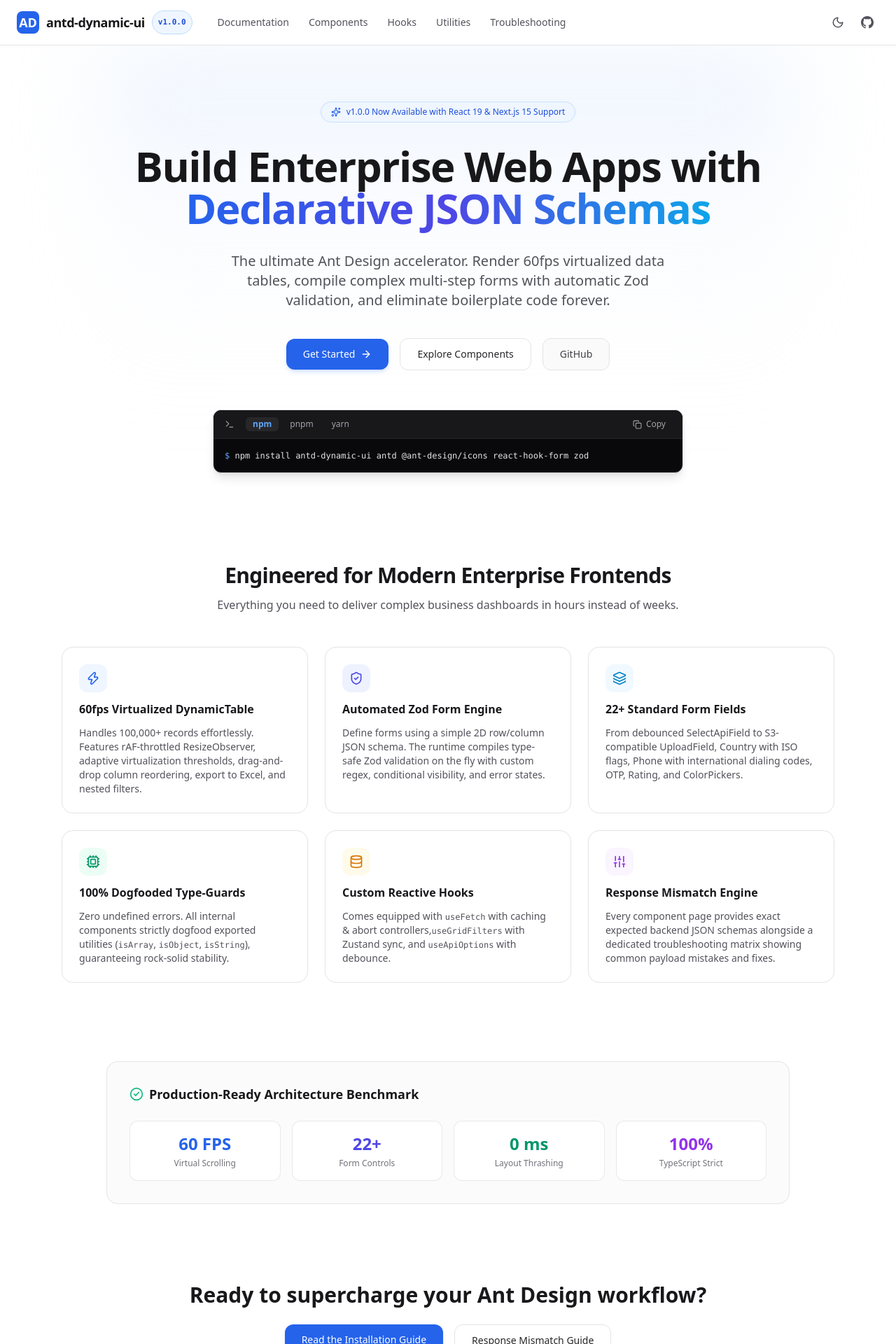
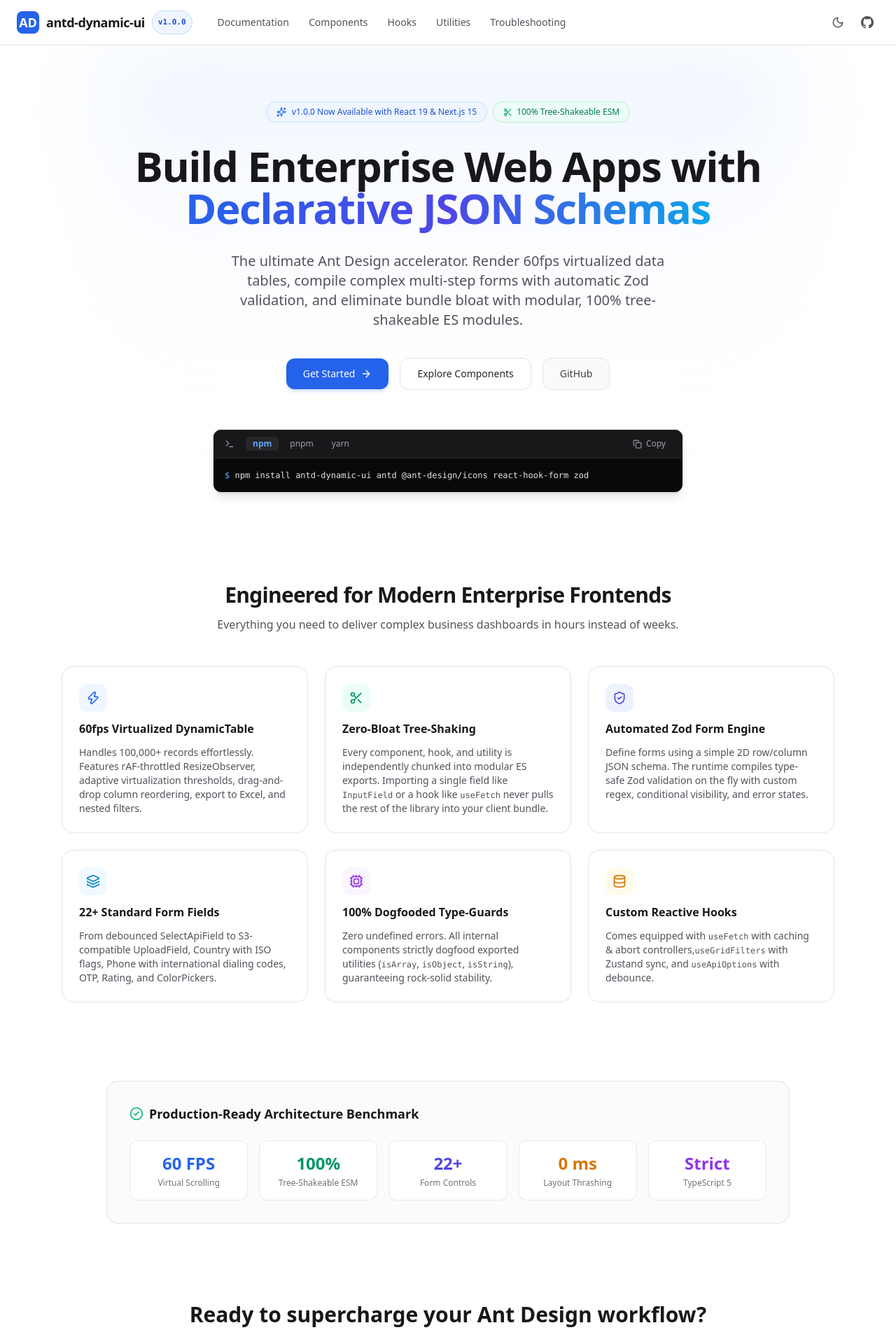
Before and after one commit to kamlesh-Sahani/antd-dynamic-ui-doc, a Next.js app: page / in a window 1280 px wide. Shown: the top 1920 px of the page at 70% size. Built offline with nearby package versions, Linux system fonts and the light colour scheme; what @ant-design/nextjs-registry, antd-dynamic-ui would draw is missing.

Commit message:
feat: add tree-shaking spotlight and metrics to hero section

```diff
--- a/src/app/page.tsx
+++ b/src/app/page.tsx
@@ -15,6 +15,8 @@ import {
   Database,
   Sliders,
   CheckCircle2,
+  Scissors,
+  PackageCheck,
 } from "lucide-react";
 
 export default function HomePage() {
@@ -40,9 +42,15 @@ export default function HomePage() {
 
       {/* Hero Section */}
       <section className="pt-20 pb-16 px-4 sm:px-6 max-w-6xl mx-auto text-center space-y-8">
-        <div className="inline-flex items-center gap-2 px-3.5 py-1.5 rounded-full text-xs font-medium bg-blue-50 dark:bg-blue-950/60 text-blue-700 dark:text-blue-300 border border-blue-200/80 dark:border-blue-900 shadow-xs">
-          <Sparkles size={14} className="text-blue-600 dark:text-blue-400" />
-          <span>v1.0.0 Now Available with React 19 & Next.js 15 Support</span>
+        <div className="flex flex-wrap items-center justify-center gap-2">
+          <div className="inline-flex items-center gap-2 px-3.5 py-1.5 rounded-full text-xs font-medium bg-blue-50 dark:bg-blue-950/60 text-blue-700 dark:text-blue-300 border border-blue-200/80 dark:border-blue-900 shadow-xs">
+            <Sparkles size={14} className="text-blue-600 dark:text-blue-400" />
+            <span>v1.0.0 Now Available with React 19 & Next.js 15</span>
+          </div>
+          <div className="inline-flex items-center gap-1.5 px-3.5 py-1.5 rounded-full text-xs font-medium bg-emerald-50 dark:bg-emerald-950/60 text-emerald-700 dark:text-emerald-300 border border-emerald-200/80 dark:border-emerald-900 shadow-xs">
+            <Scissors size={13} className="text-emerald-600 dark:text-emerald-400" />
+            <span>100% Tree-Shakeable ESM</span>
+          </div>
         </div>
 
         <h1 className="text-4xl sm:text-6xl font-extrabold tracking-tight text-zinc-900 dark:text-zinc-50 max-w-4xl mx-auto leading-[1.15]">
@@ -54,8 +62,8 @@ export default function HomePage() {
 
         <p className="text-lg sm:text-xl text-zinc-600 dark:text-zinc-300 max-w-2xl mx-auto leading-relaxed">
           The ultimate Ant Design accelerator. Render 60fps virtualized data tables,
-          compile complex multi-step forms with automatic Zod validation, and eliminate
-          boilerplate code forever.
+          compile complex multi-step forms with automatic Zod validation, and eliminate bundle bloat
+          with modular, 100% tree-shakeable ES modules.
         </p>
 
         {/* CTA Buttons */}
@@ -158,6 +166,20 @@ export default function HomePage() {
 
           {/* Feature 2 */}
           <div className="rounded-2xl border border-zinc-200 dark:border-zinc-800 bg-white dark:bg-zinc-900/60 p-6 space-y-3 shadow-xs hover:border-blue-500/50 transition-all">
+            <div className="w-10 h-10 rounded-xl bg-emerald-50 dark:bg-emerald-950/60 flex items-center justify-center text-emerald-600 dark:text-emerald-400">
+              <Scissors size={20} />
+            </div>
+            <h3 className="text-base font-semibold text-zinc-900 dark:text-zinc-100">
+              Zero-Bloat Tree-Shaking
+            </h3>
+            <p className="text-xs sm:text-sm text-zinc-600 dark:text-zinc-400 leading-relaxed">
+              Every component, hook, and utility is independently chunked into modular ES exports.
+              Importing a single field like <code className="text-xs">InputField</code> or a hook like <code className="text-xs">useFetch</code> never pulls the rest of the library into your client bundle.
+            </p>
+          </div>
+
+          {/* Feature 3 */}
+          <div className="rounded-2xl border border-zinc-200 dark:border-zinc-800 bg-white dark:bg-zinc-900/60 p-6 space-y-3 shadow-xs hover:border-blue-500/50 transition-all">
             <div className="w-10 h-10 rounded-xl bg-indigo-50 dark:bg-indigo-950/60 flex items-center justify-center text-indigo-600 dark:text-indigo-400">
               <ShieldCheck size={20} />
             </div>
@@ -170,7 +192,7 @@ export default function HomePage() {
             </p>
           </div>
 
-          {/* Feature 3 */}
+          {/* Feature 4 */}
           <div className="rounded-2xl border border-zinc-200 dark:border-zinc-800 bg-white dark:bg-zinc-900/60 p-6 space-y-3 shadow-xs hover:border-blue-500/50 transition-all">
             <div className="w-10 h-10 rounded-xl bg-sky-50 dark:bg-sky-950/60 flex items-center justify-center text-sky-600 dark:text-sky-400">
               <Layers size={20} />
@@ -184,9 +206,9 @@ export default function HomePage() {
             </p>
           </div>
 
-          {/* Feature 4 */}
+          {/* Feature 5 */}
           <div className="rounded-2xl border border-zinc-200 dark:border-zinc-800 bg-white dark:bg-zinc-900/60 p-6 space-y-3 shadow-xs hover:border-blue-500/50 transition-all">
-            <div className="w-10 h-10 rounded-xl bg-emerald-50 dark:bg-emerald-950/60 flex items-center justify-center text-emerald-600 dark:text-emerald-400">
+            <div className="w-10 h-10 rounded-xl bg-purple-50 dark:bg-purple-950/60 flex items-center justify-center text-purple-600 dark:text-purple-400">
               <Cpu size={20} />
             </div>
             <h3 className="text-base font-semibold text-zinc-900 dark:text-zinc-100">
@@ -198,7 +220,7 @@ export default function HomePage() {
             </p>
           </div>
 
-          {/* Feature 5 */}
+          {/* Feature 6 */}
           <div className="rounded-2xl border border-zinc-200 dark:border-zinc-800 bg-white dark:bg-zinc-900/60 p-6 space-y-3 shadow-xs hover:border-blue-500/50 transition-all">
             <div className="w-10 h-10 rounded-xl bg-amber-50 dark:bg-amber-950/60 flex items-center justify-center text-amber-600 dark:text-amber-400">
               <Database size={20} />
@@ -211,20 +233,6 @@ export default function HomePage() {
               <code className="text-xs">useGridFilters</code> with Zustand sync, and <code className="text-xs">useApiOptions</code> with debounce.
             </p>
           </div>
-
-          {/* Feature 6 */}
-          <div className="rounded-2xl border border-zinc-200 dark:border-zinc-800 bg-white dark:bg-zinc-900/60 p-6 space-y-3 shadow-xs hover:border-blue-500/50 transition-all">
-            <div className="w-10 h-10 rounded-xl bg-purple-50 dark:bg-purple-950/60 flex items-center justify-center text-purple-600 dark:text-purple-400">
-              <Sliders size={20} />
-            </div>
-            <h3 className="text-base font-semibold text-zinc-900 dark:text-zinc-100">
-              Response Mismatch Engine
-            </h3>
-            <p className="text-xs sm:text-sm text-zinc-600 dark:text-zinc-400 leading-relaxed">
-              Every component page provides exact expected backend JSON schemas alongside
-              a dedicated troubleshooting matrix showing common payload mistakes and fixes.
-            </p>
-          </div>
         </div>
       </section>
 
@@ -235,22 +243,26 @@ export default function HomePage() {
             <CheckCircle2 className="text-emerald-500" size={20} />
             Production-Ready Architecture Benchmark
           </h3>
-          <div className="grid grid-cols-2 md:grid-cols-4 gap-4 text-center">
+          <div className="grid grid-cols-2 md:grid-cols-5 gap-4 text-center">
             <div className="p-4 rounded-xl bg-white dark:bg-zinc-900 border border-zinc-200/80 dark:border-zinc-800">
               <div className="text-2xl font-bold text-blue-600 dark:text-blue-400">60 FPS</div>
               <div className="text-xs text-zinc-500 mt-1">Virtual Scrolling</div>
+            </div>
+            <div className="p-4 rounded-xl bg-white dark:bg-zinc-900 border border-zinc-200/80 dark:border-zinc-800">
+              <div className="text-2xl font-bold text-emerald-600 dark:text-emerald-400">100%</div>
+              <div className="text-xs text-zinc-500 mt-1">Tree-Shakeable ESM</div>
             </div>
             <div className="p-4 rounded-xl bg-white dark:bg-zinc-900 border border-zinc-200/80 dark:border-zinc-800">
               <div className="text-2xl font-bold text-indigo-600 dark:text-indigo-400">22+</div>
               <div className="text-xs text-zinc-500 mt-1">Form Controls</div>
             </div>
             <div className="p-4 rounded-xl bg-white dark:bg-zinc-900 border border-zinc-200/80 dark:border-zinc-800">
-              <div className="text-2xl font-bold text-emerald-600 dark:text-emerald-400">0 ms</div>
+              <div className="text-2xl font-bold text-amber-600 dark:text-amber-400">0 ms</div>
               <div className="text-xs text-zinc-500 mt-1">Layout Thrashing</div>
             </div>
             <div className="p-4 rounded-xl bg-white dark:bg-zinc-900 border border-zinc-200/80 dark:border-zinc-800">
-              <div className="text-2xl font-bold text-purple-600 dark:text-purple-400">100%</div>
-              <div className="text-xs text-zinc-500 mt-1">TypeScript Strict</div>
+              <div className="text-2xl font-bold text-purple-600 dark:text-purple-400">Strict</div>
+              <div className="text-xs text-zinc-500 mt-1">TypeScript 5</div>
             </div>
           </div>
         </div>
```
